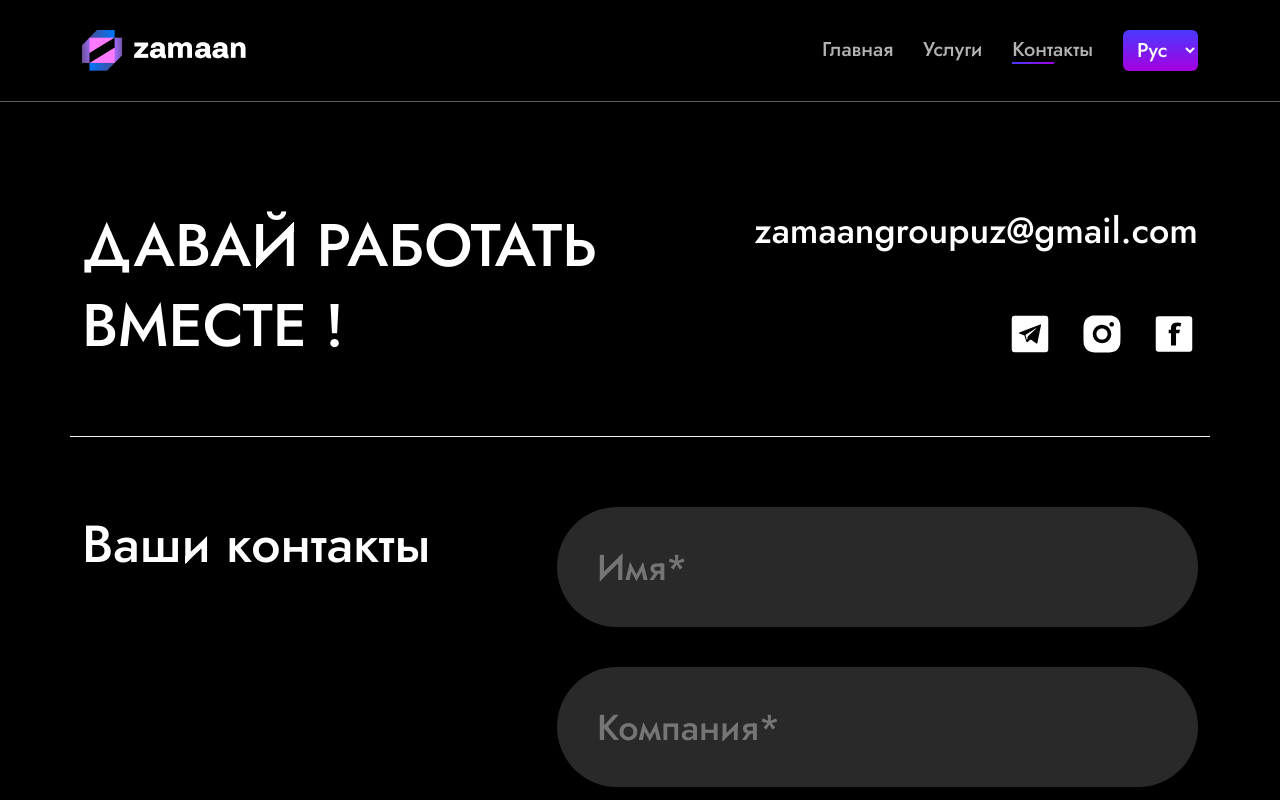
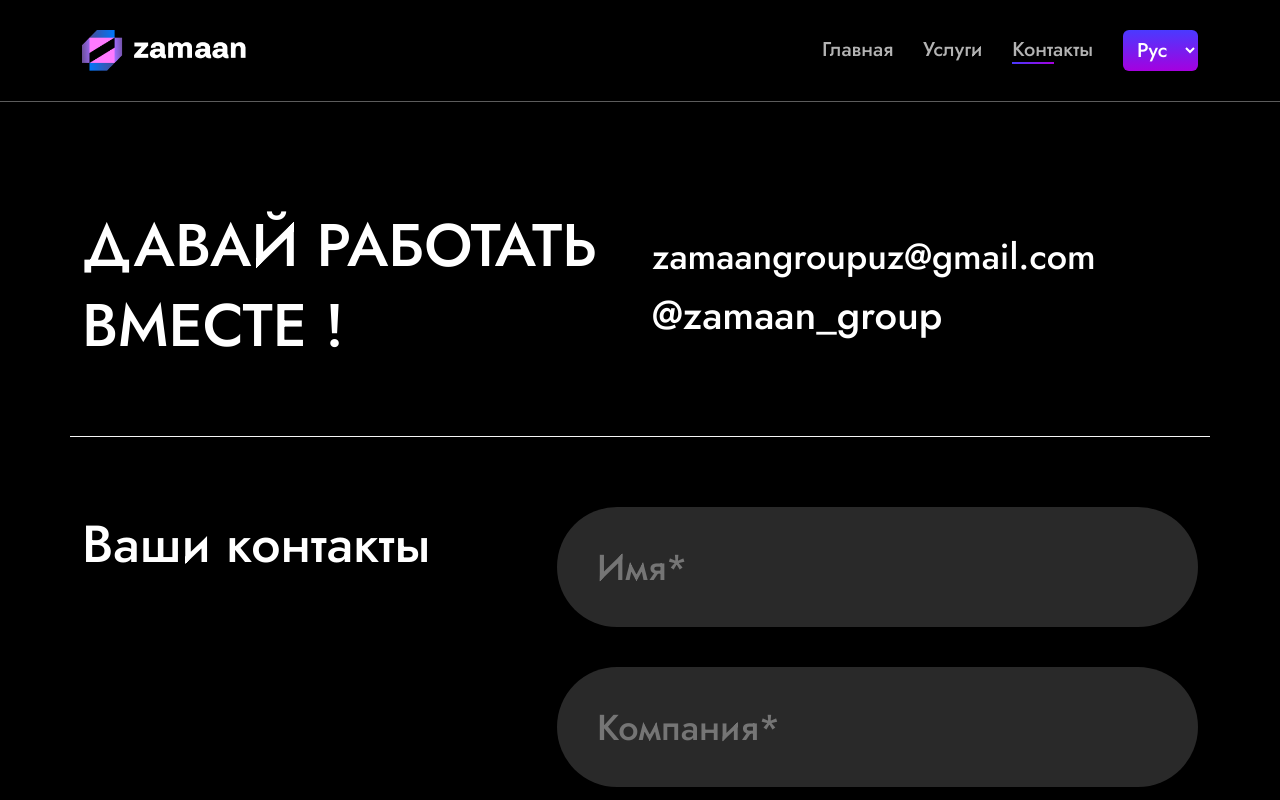
Before and after one commit to 7Davronbek/zamaan-app, a React (Create React App) app: page /#/contacts in a window 1280 px wide. Shown: the top 800 px of the page. Built offline with nearby package versions, Linux system fonts and the light colour scheme; no server answers.

Commit message:
zamaan-app

```diff
--- a/src/components/Footer.jsx
+++ b/src/components/Footer.jsx
@@ -4,7 +4,7 @@ import { getText } from '../locales'
 const Footer = () => {
     return (
         <>
-            <div className='Footer'>
+            {/* <div className='Footer'>
                 <div className="container">
                     <div className="row">
                         <div className="col-lg-4">
@@ -26,7 +26,7 @@ const Footer = () => {
                         </div>
                     </div>
                 </div>
-            </div>
+            </div> */}
 
             <div className="FooterLine">
                 <div className="container">
--- a/src/components/Partners.jsx
+++ b/src/components/Partners.jsx
@@ -43,13 +43,24 @@ const Partners = () => {
         modules={[Autoplay]}
         className="mySwiper text-center"
       >
-        <SwiperSlide><img src="/img/company/1.png" alt="" /></SwiperSlide>
-        <SwiperSlide><img src="/img/company/2.png" alt="" /></SwiperSlide>
-        <SwiperSlide><img src="/img/company/3.png" alt="" /></SwiperSlide>
-        <SwiperSlide><img src="/img/company/4.png" alt="" /></SwiperSlide>
-        <SwiperSlide><img src="/img/company/5.png" alt="" /></SwiperSlide>
-        <SwiperSlide><img src="/img/company/6.png" alt="" /></SwiperSlide>
-        <SwiperSlide><img src="/img/company/7.png" alt="" /></SwiperSlide>
+        <SwiperSlide><img src="/img/company/1.png" alt="zamaan" /></SwiperSlide>
+        <SwiperSlide><img src="/img/company/2.png" alt="zamaan" /></SwiperSlide>
+        <SwiperSlide><img src="/img/company/3.png" alt="zamaan" /></SwiperSlide>
+        <SwiperSlide><img src="/img/company/4.png" alt="zamaan" /></SwiperSlide>
+        <SwiperSlide><img src="/img/company/5.png" alt="zamaan" /></SwiperSlide>
+        <SwiperSlide><img src="/img/company/6.png" alt="zamaan" /></SwiperSlide>
+        <SwiperSlide><img src="/img/company/7.png" alt="zamaan" /></SwiperSlide>
+        <SwiperSlide><img src="/img/comp1.png" alt="zamaan" /></SwiperSlide>
+        <SwiperSlide><img src="/img/comp2.png" alt="zamaan" /></SwiperSlide>
+        <SwiperSlide><img src="/img/comp3.png" alt="zamaan" /></SwiperSlide>
+        <SwiperSlide><img src="/img/comp4.png" alt="zamaan" /></SwiperSlide>
+        <SwiperSlide><img src="/img/comp5.png" alt="zamaan" /></SwiperSlide>
+        <SwiperSlide><img src="/img/comp6.png" alt="zamaan" /></SwiperSlide>
+        <SwiperSlide><img src="/img/comp7.png" alt="zamaan" /></SwiperSlide>
+        <SwiperSlide><img src="/img/comp8.png" alt="zamaan" /></SwiperSlide>
+        <SwiperSlide><img src="/img/comp9.png" alt="zamaan" /></SwiperSlide>
+        <SwiperSlide><img src="/img/comp10.png" alt="zamaan" /></SwiperSlide>
+        <SwiperSlide><img src="/img/comp11.png" alt="zamaan" /></SwiperSlide>
       </Swiper>
     </div>
   )
--- a/src/pages/Contacts.jsx
+++ b/src/pages/Contacts.jsx
@@ -14,11 +14,12 @@ const Contacts = () => {
                         <div className="col-lg-6">
                             <div className="contact_soc">
                                 <a target={'_blank'} rel="noreferrer" className='contact_mail' href="https://mail.google.com/mail/u/0/?fs=1&amp;tf=cm&amp;source=mailto&amp;to=zamaangroupuz@gmail.com">zamaangroupuz@gmail.com</a>
-                                <div className="contact_icon">
+                                <a className='myA' href="">@zamaan_group</a>
+                                {/* <div className="contact_icon">
                                     <a target={'_blank'} rel="noreferrer" href=""><img src="/img/telegram.svg" alt="" className="contact_icon" /></a>
                                     <a target={'_blank'} rel="noreferrer" href="https://www.instagram.com/zamaangroup/"><img src="/img/insta.svg" alt="" className="contact_icon ms-4" /></a>
                                     <a target={'_blank'} rel="noreferrer" href="https://www.facebook.com/zamaangroup"><img src="/img/facebook.svg" alt="" className="contact_icon ms-4" /></a>
-                                </div>
+                                </div> */}
                             </div>
                         </div>
                     </div>
--- a/src/sass/main.scss
+++ b/src/sass/main.scss
@@ -353,6 +353,7 @@ body {
             filter: blur(30px);
             // background: linear-gradient(249deg, #c50024 0%, #150185 100%);
             background: linear-gradient(384deg, #150185 23%, #c50024 100%);
+
             @media(max-width: 767px) {
                 top: -65px;
                 right: -1px;
@@ -693,6 +694,24 @@ body {
 
         .contact_soc {
             text-align: end;
+            display: flex;
+            justify-content: start;
+            flex-direction: column;
+
+            .contact_mail {
+                text-align: left !important;
+            }
+
+            .myA {
+                text-align: left;
+                // padding-left: 42px;
+                margin-top: 24px;
+                font-weight: 500;
+                font-size: 40px;
+                line-height: 34px;
+                color: #FFFFFF;
+
+            }
 
             @media(max-width:992px) {
                 margin-top: 50px;
@@ -1325,6 +1344,7 @@ body {
 
     .Footer {
         padding: 55px 0 44px;
+        display: none;
 
         @media(max-width: 767px) {
             padding: 40px 0 20px;
@@ -1388,6 +1408,7 @@ body {
 
     .FooterLine {
         border-top: 0.75px solid rgba(255, 255, 255, 0.7);
+        margin-top: 70px;
 
         h1 {
             font-weight: 400;
```
